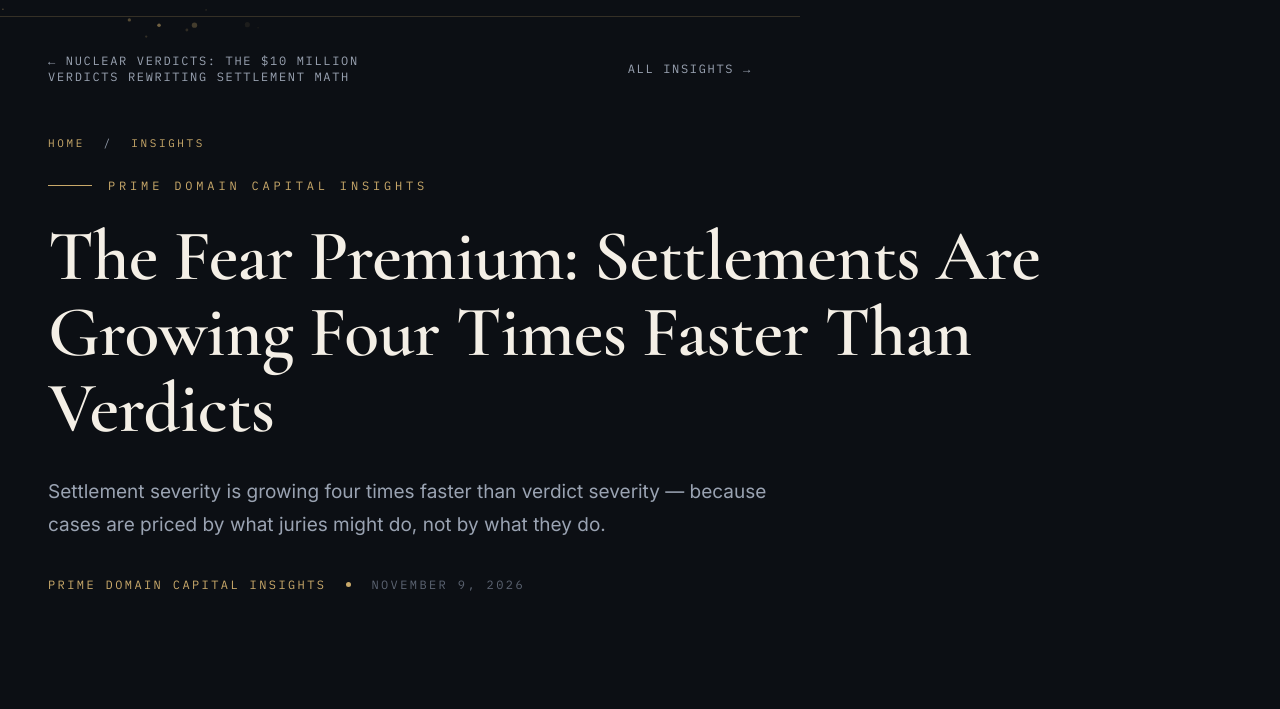
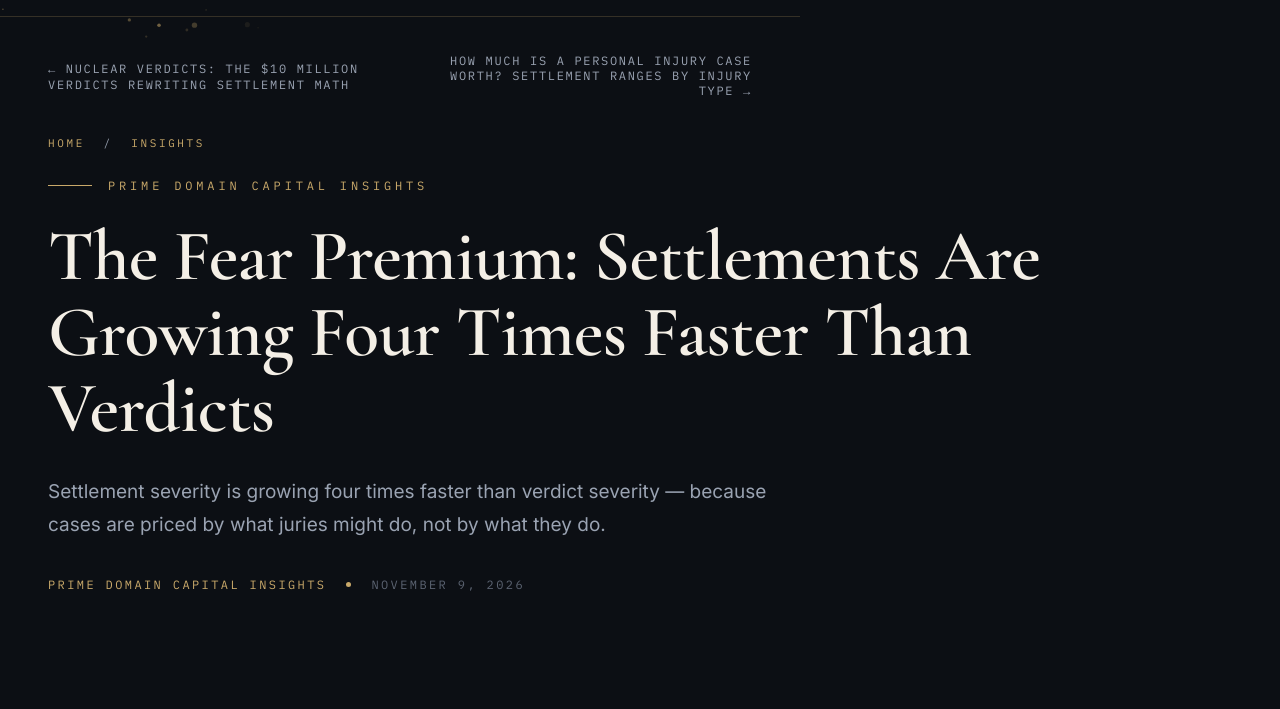
Before and after one commit to primedomaincapital/settlementvaluation, a plain HTML site: page insights/article5.html in a window 1280 px wide. Shown: the part 64-773 px from the top of the page. Drawn offline with nearby package versions, Linux system fonts and the light colour scheme; files whose address does not match are found by name.

Commit message:
Point article5 next nav to article6

```diff
--- a/insights/article5.html
+++ b/insights/article5.html
@@ -199,7 +199,7 @@ footer a:hover{color:var(--brass)}
 </article>
   <nav class="sibnav">
 <a href="article4.html">← Nuclear Verdicts: The $10 Million Verdicts Rewriting Settlement Math</a>
-<a class="next" href="../index.html#insights">All Insights →</a>
+<a class="next" href="article6.html">How Much Is a Personal Injury Case Worth? Settlement Ranges by Injury Type →</a>
   </nav>
 </main>
 
```
